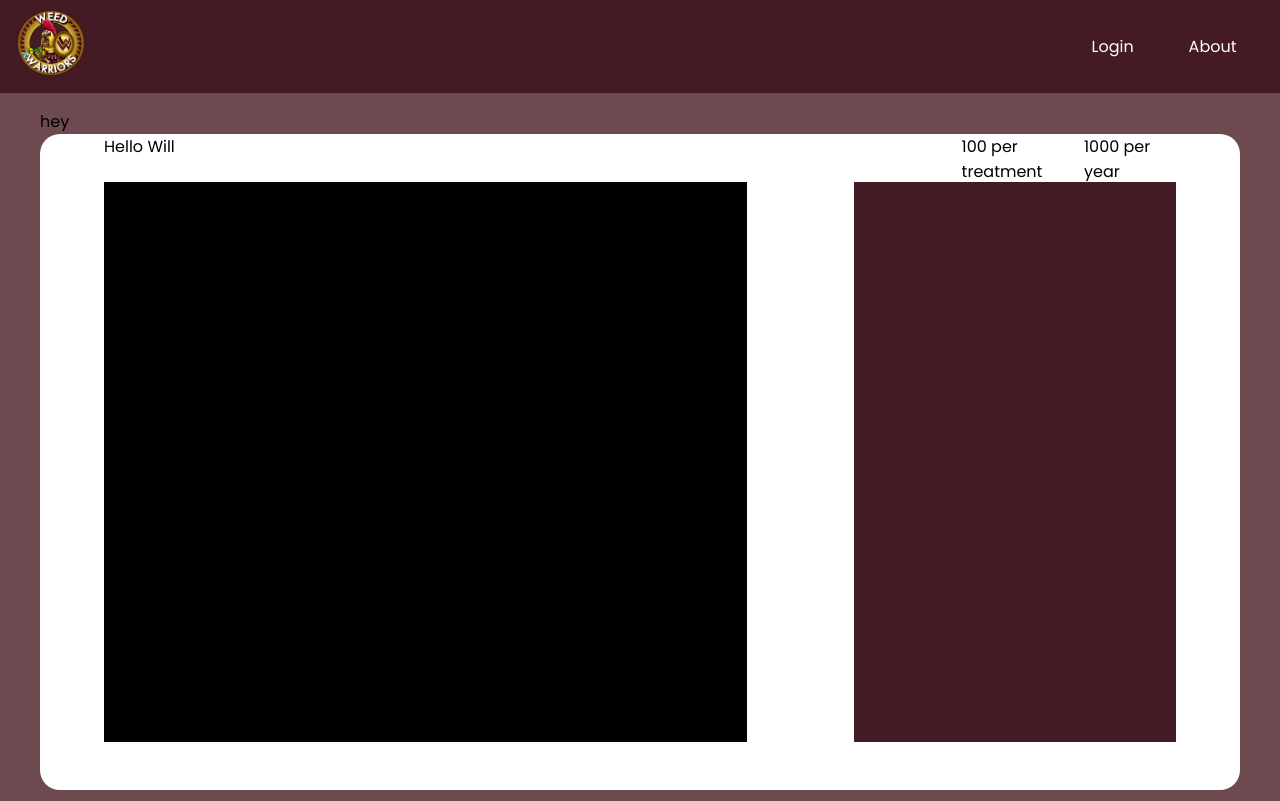
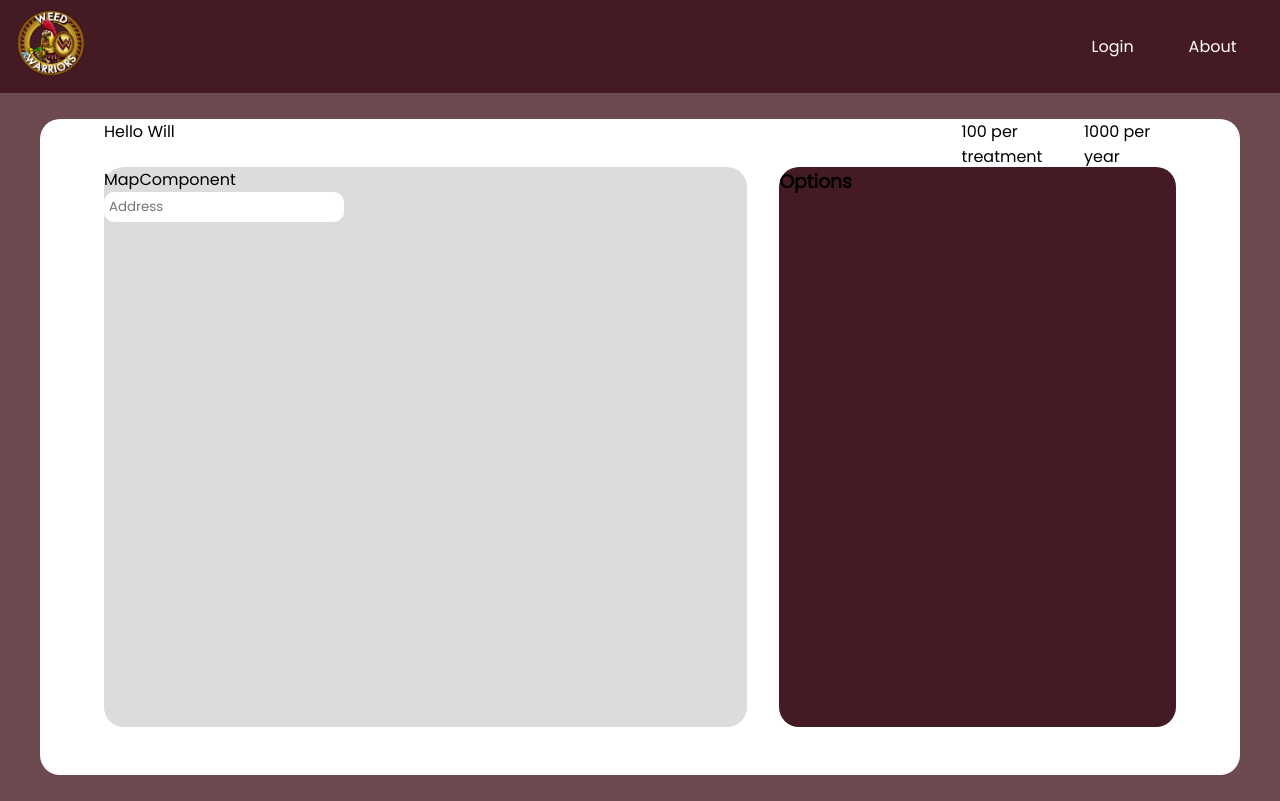
Before and after one commit to willbowdler/geofencing-app, a React (Create React App) app in the folder client/: page /estimate in a window 1280 px wide. Built offline with nearby package versions, Linux system fonts and the light colour scheme.

Commit message:
Continued work on estimate page....

```diff
--- a/client/src/components/pages/privateRoutes/EstimatePage/EstimatePage.jsx
+++ b/client/src/components/pages/privateRoutes/EstimatePage/EstimatePage.jsx
@@ -1,7 +1,8 @@
+import MapComponent from './MapComponent'
+
 function EstimatePage() {
   return (
     <div className='est-cont'>
-      hey
       <div className='est-cont-2'>
         <div className='est-title-bar'>
           <div className='est-title-hello'>Hello Will</div>
@@ -11,8 +12,16 @@ function EstimatePage() {
           </div>
         </div>
         <div className='est-flex'>
-          <div className='est-estimate'>a</div>
-          <div className='est-options'></div>
+          <div className='est-estimate'>
+            <div className='est-map'>
+              <MapComponent />
+              <input className='map-input' type='text' placeholder='Address' />
+            </div>
+            <div className='address'></div>
+          </div>
+          <form className='est-options'>
+            <h3>Options</h3>
+          </form>
         </div>
       </div>
     </div>
--- /dev/null
+++ b/client/src/components/pages/privateRoutes/EstimatePage/MapComponent.jsx
@@ -0,0 +1,5 @@
+function MapComponent() {
+  return <div>MapComponent</div>
+}
+
+export default MapComponent
--- a/client/src/index.css
+++ b/client/src/index.css
@@ -149,6 +149,9 @@ input[type='submit'] {
 }
 
 .est-cont {
+  display: flex;
+  flex-direction: column;
+  justify-content: center;
   height: calc(100vh - 92.5px);
   background-color: var(--colorOne);
   padding: 1rem 2.5rem;
@@ -187,12 +190,22 @@ input[type='submit'] {
 
 .est-estimate {
   height: 70vh;
-  background-color: black;
   width: 60%;
+  background-color: var(--colorThree);
+  border-radius: 20px;
+}
+
+.map-input {
+  height: 30px;
+  width: 15rem;
+  padding: 5px;
+  border: none;
+  border-radius: 10px;
 }
 
 .est-options {
   height: 70vh;
+  width: 37%;
   background-color: #441a24;
-  width: 30%;
+  border-radius: 20px;
 }
```
